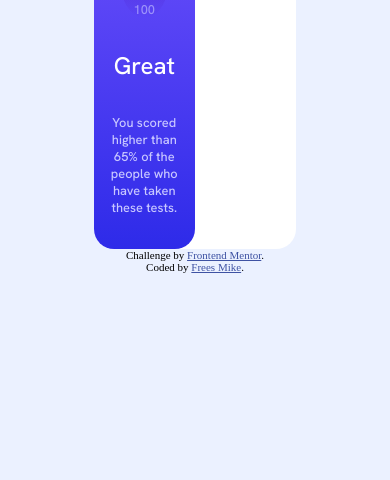
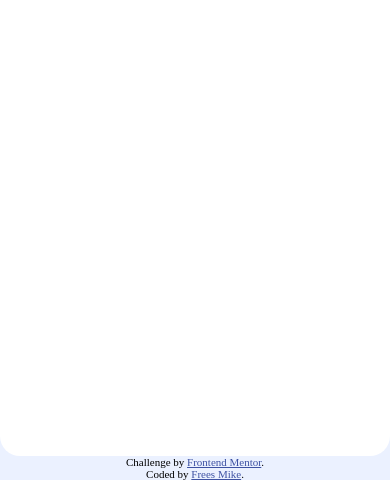
Before and after one commit to mikeFrees/ResultsSummaryComponent, a plain HTML site: page index.html in a window 390 px wide. Shown: the part 364-844 px from the top of the page. Drawn offline with Linux system fonts and the light colour scheme.

Commit message:
end of first try

```diff
--- a/MobileStyle.css
+++ b/MobileStyle.css
@@ -1 +1,26 @@
 @import url(GeneralStyle.css);
+
+section {
+    flex-direction: column;
+    min-width: 180px;
+    width: 100%;
+    height: 100%;
+    padding: 0, 5%;
+}
+
+main, aside {
+    width: 100%;
+}
+
+main {
+    height: 40%;
+    border-radius: 0px;
+    border-bottom-left-radius: 20px;
+    border-bottom-right-radius: 20px;
+}
+
+aside
+ {
+    border-radius: 0px;
+    height: 60%;
+ }
--- a/WebStyle.css
+++ b/WebStyle.css
@@ -12,15 +12,17 @@ body {
 
 section {
     display: flex;
-    min-width: 200px;
+    min-width: 360px;
     min-height: 200px;
     background-color: var(--CWhite);
     border-radius: 20px;
     width: 52%;
     height: 48%;
+    min-height: 350px;
 }
 
 main {
+    min-width: 180px;
     display: flex;
     flex-direction: column;
     align-items: center;
@@ -30,6 +32,7 @@ main {
     border-radius: 20px;
     background: linear-gradient(var(--Background-gradient-colors));
     color: var(--CWhite);
+    min-height: 350px;
 }
 
 aside {
@@ -39,10 +42,13 @@ aside {
     flex-direction: column;
     justify-content: space-around;
     align-items: center;
+    min-width: 180px;
+    min-height: 350px;
 }
 
 .result {
     display: flex;
+    min-width: 85px;
     flex-direction: column;
     align-items: center;
     justify-content: center;
@@ -74,6 +80,7 @@ main div p.Great{
     color: var(--CWhite);
     font-weight: 500;
     font-size: 1.5rem;
+    margin-bottom: -30px;
 }
 
 main p {
@@ -91,6 +98,7 @@ input {
     font-weight: 400;
     font-size: 0.8rem;
     padding: 10px;
+    margin-bottom: 5%;
 }
 
 input:hover{
@@ -104,6 +112,7 @@ input:active{
 td {
     color: hsla(224, 30%, 27%, 0.5);
     font-weight: 700;
+    display: flex;
 }
 
 th {
@@ -117,6 +126,7 @@ td span {
 caption {
     font-weight: 700;
     font-size: 1.2rem;
+    line-height: 3;
     color: var(--CDark-gray-blue);
     align-self: self-start;
 }
@@ -127,6 +137,7 @@ table {
     border-spacing: 0;
     display: flex;
     flex-direction: column;
+    justify-content: space-between;
 }
 
 tr {
@@ -170,4 +181,7 @@ tr.Green {
 
 tbody {
     display: flex;
+    flex-direction: column;
+    height: 80%;
+    justify-content: space-around;
 }
--- a/index.html
+++ b/index.html
@@ -10,7 +10,7 @@
 
     <link rel="stylesheet" href="GeneralStyle.css" type="text/css">
     <link rel="stylesheet" href="WebStyle.css" type="text/css">
-    <link rel="stylesheet" href="MobileStyle.css" type="text/css" media="screen and hover:none">
+    <link rel="stylesheet" href="MobileStyle.css" type="text/css" media="screen and (max-width: 600px)">
   </head>
 
   <body>
```
